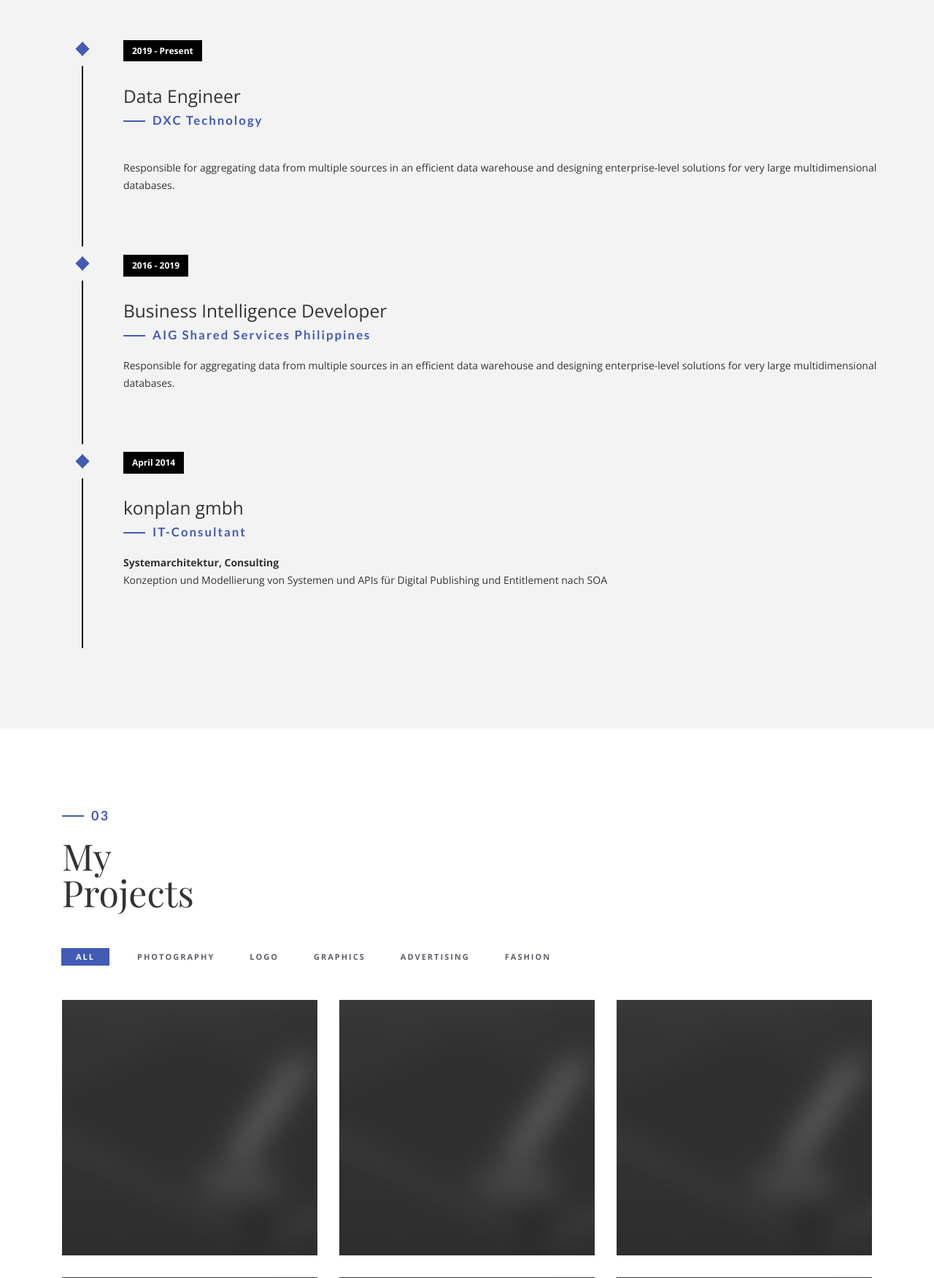
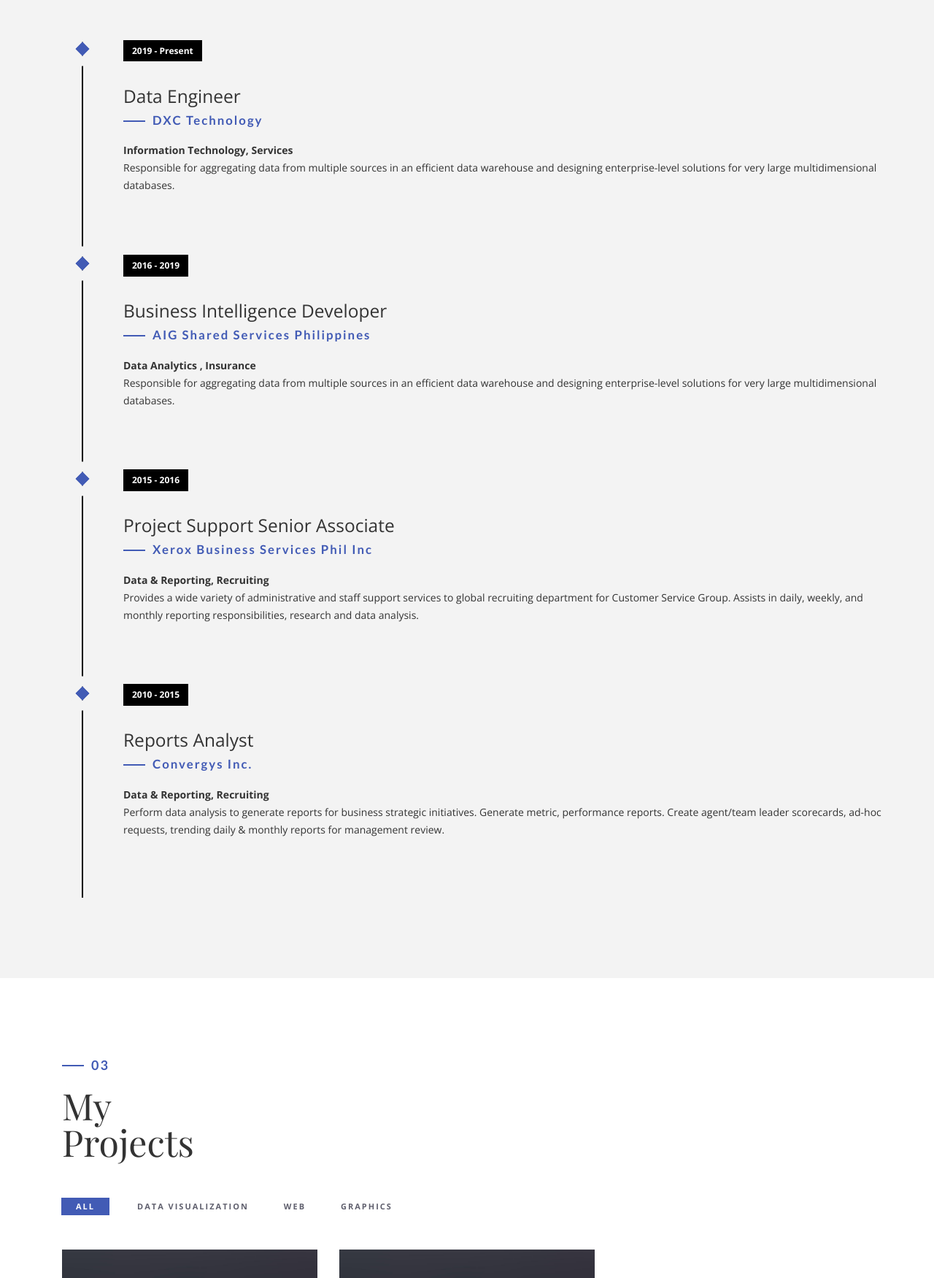
Before and after one commit to kdavadil/newportfolio, a PHP site: page / in a window 1280 px wide. Shown: the part 1790-3541 px from the top of the page at 73% size. Run offline with PHP 8.4, Linux system fonts and the light colour scheme; some libraries are stand-ins or nearby versions; some web fonts are replaced.

Commit message:
portfolio update

```diff
--- a/css/style.css
+++ b/css/style.css
@@ -580,8 +580,8 @@
 }
 
 .portfolio_item img {
-    -webkit-filter: grayscale(100%);
-    filter: grayscale(100%);
+    /* -webkit-filter: grayscale(100%);
+    filter: grayscale(100%); */
 }
 
 .portfolio-padding {
--- a/index.html
+++ b/index.html
@@ -100,7 +100,7 @@
                             <p class="timeline-event-thumbnail">2019 - Present</p>
                             <h3>Data Engineer</h3>
                             <h4>DXC Technology</h4>
-                            <p><strong></strong>
+                            <p><strong>Information Technology, Services</strong>
                                 <br>Responsible for aggregating data from multiple sources in an efficient data warehouse and designing enterprise-level solutions for very large multidimensional databases.</p>
                         </div>
                     </li>
@@ -110,17 +110,28 @@
                             <p class="timeline-event-thumbnail">2016 - 2019</p>
                             <h3>Business Intelligence Developer</h3>
                             <h4>AIG Shared Services Philippines</h4>
-                            <p>Responsible for aggregating data from multiple sources in an efficient data warehouse and designing enterprise-level solutions for very large multidimensional databases.</p>
+                            <p><strong>Data Analytics , Insurance</strong>
+                            <br>Responsible for aggregating data from multiple sources in an efficient data warehouse and designing enterprise-level solutions for very large multidimensional databases.</p>
                         </div>
                     </li>
                     <li class="timeline-event" data-aos="fade-up" data-aos-delay=".4">
                         <label class="timeline-event-icon"></label>
                         <div class="timeline-event-copy">
-                            <p class="timeline-event-thumbnail">April 2014</p>
-                            <h3>konplan gmbh</h3>
-                            <h4>IT-Consultant</h4>
-                            <p><strong>Systemarchitektur, Consulting</strong>
-                                <br>Konzeption und Modellierung von Systemen und APIs für Digital Publishing und Entitlement nach SOA</p>
+                            <p class="timeline-event-thumbnail">2015 - 2016</p>
+                            <h3>Project Support Senior Associate</h3>
+                            <h4>Xerox Business Services Phil Inc</h4>
+                            <p><strong>Data & Reporting, Recruiting</strong>
+                                <br>Provides a wide variety of administrative and staff support services to global recruiting department for Customer Service Group. Assists in daily, weekly, and monthly reporting responsibilities, research and data analysis.</p>
+                        </div>
+                    </li>
+                    <li class="timeline-event" data-aos="fade-up" data-aos-delay=".4">
+                        <label class="timeline-event-icon"></label>
+                        <div class="timeline-event-copy">
+                            <p class="timeline-event-thumbnail">2010 - 2015</p>
+                            <h3>Reports Analyst</h3>
+                            <h4>Convergys Inc.</h4>
+                            <p><strong>Data & Reporting, Recruiting</strong>
+                                <br>Perform data analysis to generate reports for business strategic initiatives. Generate metric, performance reports. Create agent/team leader scorecards, ad-hoc requests, trending daily & monthly reports for management review.</p>
                         </div>
                     </li>
                 </ul>
@@ -146,11 +157,11 @@
                             <nav class="categories">
                                 <ul class="portfolio_filter">
                                     <li><a href="" class="active" data-filter="*">All</a></li>
-                                    <li><a href="" data-filter=".photography">Photography</a></li>
-                                    <li><a href="" data-filter=".logo">Logo</a></li>
+                                    <li><a href="" data-filter=".photography">Data Visualization</a></li>
+                                    <li><a href="" data-filter=".logo">Web</a></li>
                                     <li><a href="" data-filter=".graphics">Graphics</a></li>
-                                    <li><a href="" data-filter=".ads">Advertising</a></li>
-                                    <li><a href="" data-filter=".fashion">Fashion</a></li>
+                                    <!-- <li><a href="" data-filter=".ads">Advertising</a></li>
+                                    <li><a href="" data-filter=".fashion">Fashion</a></li> -->
                                 </ul>
                             </nav>
                         </div>
@@ -184,10 +195,10 @@
 
                             <!-- single work -->
                             <div class="col-md-4 col-sm-6 photography">
-                                <a id="demo03" href="#animatedModal" class="portfolio_item"> <img src="img/portfolio/02.jpg" alt="image" class="img-responsive" />
+                                <a id="demo03" href="#animatedModal" class="portfolio_item"> <img src="img/portfolio/tableau.jpg" alt="image" class="img-responsive" />
                                     <div class="portfolio_item_hover">
                                         <div class="portfolio-border clearfix">
-                                            <div class="item_info"> <span>Photorealistic smartwatch</span> <em>Photography</em> </div>
+                                            <div class="item_info"> <span>Sample Visualization</span> <em>Tableau</em> </div>
                                         </div>
                                     </div>
                                 </a>
@@ -220,10 +231,10 @@
 
                             <!-- single work -->
                             <div class="col-md-4 col-sm-6 photography">
-                                <a id="demo06" href="#animatedModal" class="portfolio_item"> <img src="img/portfolio/010.jpg" alt="image" class="img-responsive" />
+                                <a id="demo06" href="#animatedModal" class="portfolio_item"> <img src="img/portfolio/powerbi.png" alt="image" class="img-responsive" />
                                     <div class="portfolio_item_hover">
                                         <div class="portfolio-border clearfix">
-                                            <div class="item_info"> <span>Photorealistic smartwatch</span> <em>Photography</em> </div>
+                                            <div class="item_info"> <span>Sample Visualization</span> <em>Power BI</em> </div>
                                         </div>
                                     </div>
                                 </a>
@@ -290,9 +301,9 @@
                 <h3>Phone Number</h3>
                 <p>+20 5555 569 42</p>
                 <h3> Mobile Numberr</h3>
-                <p>+20 5555 569 42</p>
+                <p>+63 0947 892 9101</p>
                 <h3>Email</h3>
-                <p>mail@info.me </p>
+                <p>kenneth_davadilla@yahoo.com </p>
 
                 <h3>Social Network</h3>
 
```
Also changed, not shown: img/portfolio/1300px_Tableau_Software_logo.png (added), img/portfolio/cscp2-3.jpg (added), img/portfolio/powerbi.png (added), img/portfolio/tableau.jpg (added).
